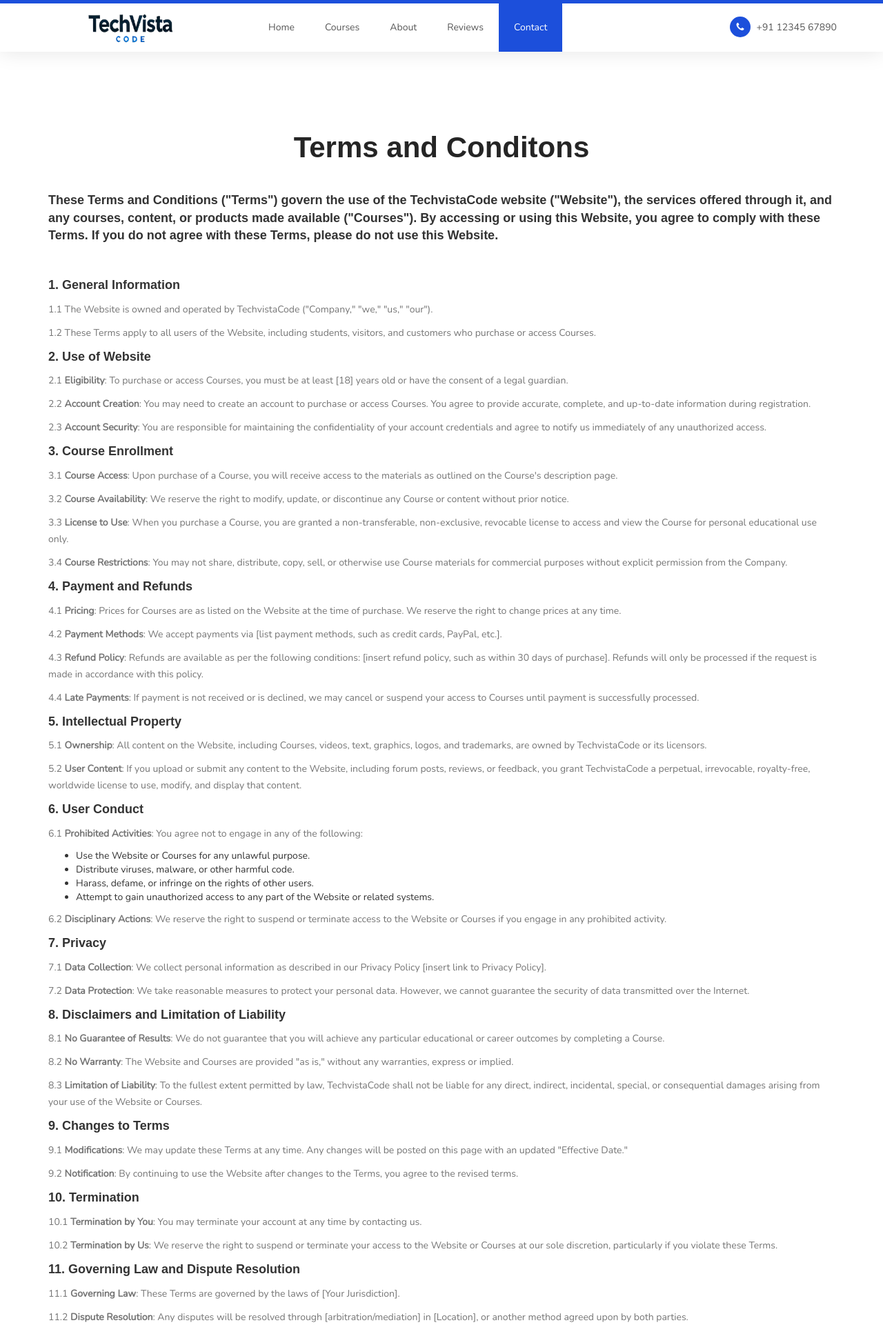
After one commit to Asad4540/TechVistaCode, a PHP site: page /Terms.html in a window 1280 px wide. The commit adds this page. Shown: the top 1921 px of the page at 69% size. Run offline with PHP 8.4, Linux system fonts and the light colour scheme; some web fonts are replaced.

Commit message:
about us and minor changes

```diff
--- /dev/null
+++ b/Terms.html
@@ -0,0 +1,289 @@
+<!DOCTYPE html>
+<html lang="en">
+
+<head>
+
+    <title>TechVista Code</title>
+
+    <meta charset="UTF-8">
+    <meta http-equiv="X-UA-Compatible" content="IE=Edge">
+    <meta name="description" content="">
+    <meta name="keywords" content="">
+    <meta name="author" content="">
+    <meta name="viewport" content="width=device-width, initial-scale=1, maximum-scale=1">
+
+    <link rel="stylesheet" href="css/bootstrap.min.css">
+    <link rel="stylesheet" href="css/font-awesome.min.css">
+    <link rel="stylesheet" href="css/owl.carousel.css">
+    <link rel="stylesheet" href="css/owl.theme.default.min.css">
+
+    <!-- MAIN CSS -->
+    <link rel="stylesheet" href="css/style.css">
+
+</head>
+
+<body id="top" data-spy="scroll" data-target=".navbar-collapse" data-offset="50">
+
+    <!-- PRE LOADER -->
+    <section class="preloader">
+        <div class="spinner">
+
+            <span class="spinner-rotate"></span>
+
+        </div>
+    </section>
+
+
+    <!-- MENU -->
+    <section class="navbar custom-navbar navbar-fixed-top" role="navigation">
+        <div class="container">
+
+            <div class="navbar-header">
+                <div>
+                    <button class="navbar-toggle" data-toggle="collapse" data-target=".navbar-collapse">
+                        <span class="icon icon-bar"></span>
+                        <span class="icon icon-bar"></span>
+                        <span class="icon icon-bar"></span>
+                    </button>
+                </div>
+                <div class="nav-brand-i">
+                    <!-- lOGO -->
+                    <!-- <a href="#" class="navbar-brand">TechVista Code</a> -->
+                    <img src="images/tvc-logo.png" style="width: 130px;height: 50px;margin-top: 12px;margin-left: 55px;"
+                        alt="">
+                </div>
+            </div>
+
+            <!-- MENU LINKS -->
+            <div class="collapse navbar-collapse">
+                <ul class="nav navbar-nav navbar-nav-first">
+                    <li><a href="index.html" class="smoothScroll">Home</a></li>
+                    <!-- <li><a href="#team" class="smoothScroll">Our Teachers</a></li> -->
+                    <li><a href="index.html #courses" class="smoothScroll">Courses</a></li>
+                    <li><a href="index.html #about" class="smoothScroll">About</a></li>
+                    <li><a href="index.html #testimonial" class="smoothScroll">Reviews</a></li>
+                    <li><a href="#contact" class="smoothScroll">Contact</a></li>
+
+                </ul>
+
+                <ul class="nav navbar-nav navbar-right">
+                    <li><a href="#"><i class="fa fa-phone"></i> +91 12345 67890</a></li>
+                </ul>
+            </div>
+
+        </div>
+    </section>
+
+    <section>
+        <div class="container">
+            <h1 style="text-align: center;">Terms and Conditons</h1>
+            <br>
+
+            <h4>These Terms and Conditions ("Terms") govern the use of the TechvistaCode website ("Website"), the
+                services offered through it, and any courses, content, or products made available ("Courses"). By
+                accessing or using this Website, you agree to comply with these Terms. If you do not agree with these
+                Terms, please do not use this Website.</p>
+                <br>
+
+                <h4>
+                    <h4>1. General Information</h4>
+                    <p>1.1 The Website is owned and operated by TechvistaCode ("Company," "we," "us," "our").</p>
+                    <p>1.2 These Terms apply to all users of the Website, including students, visitors, and customers
+                        who purchase or access Courses.</p>
+
+                    <h4>2. Use of Website</h4>
+                    <p>2.1 <strong>Eligibility</strong>: To purchase or access Courses, you must be at least [18] years
+                        old or have the consent of a legal guardian.</p>
+                    <p>2.2 <strong>Account Creation</strong>: You may need to create an account to purchase or access
+                        Courses. You agree to provide accurate, complete, and up-to-date information during
+                        registration.</p>
+                    <p>2.3 <strong>Account Security</strong>: You are responsible for maintaining the confidentiality of
+                        your account credentials and agree to notify us immediately of any unauthorized access.</p>
+
+                    <h4>3. Course Enrollment</h4>
+                    <p>3.1 <strong>Course Access</strong>: Upon purchase of a Course, you will receive access to the
+                        materials as outlined on the Course's description page.</p>
+                    <p>3.2 <strong>Course Availability</strong>: We reserve the right to modify, update, or discontinue
+                        any Course or content without prior notice.</p>
+                    <p>3.3 <strong>License to Use</strong>: When you purchase a Course, you are granted a
+                        non-transferable, non-exclusive, revocable license to access and view the Course for personal
+                        educational use only.</p>
+                    <p>3.4 <strong>Course Restrictions</strong>: You may not share, distribute, copy, sell, or otherwise
+                        use Course materials for commercial purposes without explicit permission from the Company.</p>
+
+                    <h4>4. Payment and Refunds</h4>
+                    <p>4.1 <strong>Pricing</strong>: Prices for Courses are as listed on the Website at the time of
+                        purchase. We reserve the right to change prices at any time.</p>
+                    <p>4.2 <strong>Payment Methods</strong>: We accept payments via [list payment methods, such as
+                        credit cards, PayPal, etc.].</p>
+                    <p>4.3 <strong>Refund Policy</strong>: Refunds are available as per the following conditions:
+                        [insert refund policy, such as within 30 days of purchase]. Refunds will only be processed if
+                        the request is made in accordance with this policy.</p>
+                    <p>4.4 <strong>Late Payments</strong>: If payment is not received or is declined, we may cancel or
+                        suspend your access to Courses until payment is successfully processed.</p>
+
+                    <h4>5. Intellectual Property</h4>
+                    <p>5.1 <strong>Ownership</strong>: All content on the Website, including Courses, videos, text,
+                        graphics, logos, and trademarks, are owned by TechvistaCode or its licensors.</p>
+                    <p>5.2 <strong>User Content</strong>: If you upload or submit any content to the Website, including
+                        forum posts, reviews, or feedback, you grant TechvistaCode a perpetual, irrevocable,
+                        royalty-free, worldwide license to use, modify, and display that content.</p>
+
+                    <h4>6. User Conduct</h4>
+                    <p>6.1 <strong>Prohibited Activities</strong>: You agree not to engage in any of the following:</p>
+                    <ul>
+                        <li>Use the Website or Courses for any unlawful purpose.</li>
+                        <li>Distribute viruses, malware, or other harmful code.</li>
+                        <li>Harass, defame, or infringe on the rights of other users.</li>
+                        <li>Attempt to gain unauthorized access to any part of the Website or related systems.</li>
+                    </ul>
+                    <p>6.2 <strong>Disciplinary Actions</strong>: We reserve the right to suspend or terminate access to
+                        the Website or Courses if you engage in any prohibited activity.</p>
+
+                    <h4>7. Privacy</h4>
+                    <p>7.1 <strong>Data Collection</strong>: We collect personal information as described in our Privacy
+                        Policy [insert link to Privacy Policy].</p>
+                    <p>7.2 <strong>Data Protection</strong>: We take reasonable measures to protect your personal data.
+                        However, we cannot guarantee the security of data transmitted over the Internet.</p>
+
+                    <h4>8. Disclaimers and Limitation of Liability</h4>
+                    <p>8.1 <strong>No Guarantee of Results</strong>: We do not guarantee that you will achieve any
+                        particular educational or career outcomes by completing a Course.</p>
+                    <p>8.2 <strong>No Warranty</strong>: The Website and Courses are provided "as is," without any
+                        warranties, express or implied.</p>
+                    <p>8.3 <strong>Limitation of Liability</strong>: To the fullest extent permitted by law,
+                        TechvistaCode shall not be liable for any direct, indirect, incidental, special, or
+                        consequential damages arising from your use of the Website or Courses.</p>
+
+                    <h4>9. Changes to Terms</h4>
+                    <p>9.1 <strong>Modifications</strong>: We may update these Terms at any time. Any changes will be
+                        posted on this page with an updated "Effective Date."</p>
+                    <p>9.2 <strong>Notification</strong>: By continuing to use the Website after changes to the Terms,
+                        you agree to the revised terms.</p>
+
+                    <h4>10. Termination</h4>
+                    <p>10.1 <strong>Termination by You</strong>: You may terminate your account at any time by
+                        contacting us.</p>
+                    <p>10.2 <strong>Termination by Us</strong>: We reserve the right to suspend or terminate your access
+                        to the Website or Courses at our sole discretion, particularly if you violate these Terms.</p>
+
+                    <h4>11. Governing Law and Dispute Resolution</h4>
+                    <p>11.1 <strong>Governing Law</strong>: These Terms are governed by the laws of [Your Jurisdiction].
+                    </p>
+                    <p>11.2 <strong>Dispute Resolution</strong>: Any disputes will be resolved through
+                        [arbitration/mediation] in [Location], or another method agreed upon by both parties.</p>
+
+                    <h4>12. Contact Information</h4>
+                    <p>For any questions or concerns regarding these Terms, please contact us at:</p>
+                    <p>TechvistaCode</p>
+                    <p>+91 1234567890</p>
+                    <p>inquires@techvistacode.com</p>
+
+
+
+
+
+
+        </div>
+    </section>
+
+ <!-- CONTACT -->
+    <section id="contact">
+        <div class="container">
+            <div class="row">
+
+                <div class="col-md-6 col-sm-12">
+                    <form id="contact-form" action="insert.php" role="form" method="POST">
+                        <div class="section-title">
+                            <h2>Contact us <small>we love conversations. let us talk!</small></h2>
+                        </div>
+
+                        <div class="col-md-12 col-sm-12">
+                            <input type="text" class="form-control" placeholder="Enter full name" name="name"
+                                required="">
+
+                            <input type="email" class="form-control" placeholder="Enter email address" name="email"
+                                required="">
+
+                            <input type="text" class="form-control" placeholder="Enter Contact No" name="contact"
+                                required="">
+
+                            <textarea class="form-control" rows="6" placeholder="Tell us about your message"
+                                name="message" required=""></textarea>
+                        </div>
+
+                        <div class="col-md-4 col-sm-12">
+                            <input type="submit" class="form-control" name="submit" value="Send Message">
+                        </div>
+
+                    </form>
+                </div>
+
+                <div class="col-md-6 col-sm-12">
+                    <div class="contact-image">
+                        <img src="images/Designer.png" class="img-responsive" alt="Smiling Two Girls">
+                    </div>
+                </div>
+
+            </div>
+        </div>
+    </section>
+
+
+    <!-- FOOTER -->
+    <footer id="footer">
+        <div class="container">
+            <div class="row">
+
+                <div class="col-md-4 col-sm-6">
+                    <div class="footer-info">
+                        <h2>Contact Info </h2>
+
+                        <div class="copyright-text">
+                            <p><a href="callto:+91 123456890">+91 12345 67890</a></p>
+                            <p><a href="mailto:inquires@techvistacode.com">inquires@techvistacode.com</a>
+                            </p>
+                        </div>
+                    </div>
+                </div>
+
+                <div class="col-md-4 col-sm-6">
+                    <div class="footer-info">
+                        <ul class="social-icon">
+                            <li><a href="#" class="fa fa-facebook-square" attr="facebook icon"></a></li>
+                            <li><a href="#" class="fa fa-twitter"></a></li>
+                            <li><a href="#" class="fa fa-instagram"></a></li>
+                        </ul>
+
+                        <div class="copyright-text">
+                            <p>Copyright &copy; 2024 <span><a href="https://techvistacode.com/">TechVista
+                                        Code</a></span></p>
+                            <p>Design: <a href="mailto:inquires@techvistacode.com">asadchaudhry02@gmail.com</a></p>
+                        </div>
+                    </div>
+                </div>
+
+                <div class="col-md-4 col-sm-12">
+                    <div class="footer-info">
+                        <h2>Quick Links</h2>
+                        <ul>
+                            <li><a href="./Terms.html">Terms & Conditions</a></li>
+                            <li><a href="./refund.html">Refund Policy</a></li>
+                        </ul>
+                    </div>
+                </div>
+
+            </div>
+        </div>
+    </footer>
+
+
+    <!-- SCRIPTS -->
+    <script src="js/jquery.js"></script>
+    <script src="js/bootstrap.min.js"></script>
+    <script src="js/owl.carousel.min.js"></script>
+    <script src="js/smoothscroll.js"></script>
+    <script src="js/custom.js"></script>
+</body>
+
+</html>
--- a/css/style.css
+++ b/css/style.css
@@ -8,7 +8,7 @@ https://templatemo.com/tm-516-known
 
 @import url('https://fonts.googleapis.com/css?family=Muli:300,700|Nunito');
 
-html{
+html {
   overflow-x: hidden;
 }
 
@@ -176,7 +176,7 @@ section {
 
 section2 {
   position: relative;
-  padding: 0px 0px 100px  0;
+  padding: 0px 0px 100px 0;
 }
 
 #team,
@@ -427,7 +427,7 @@ section2 {
   -----------------------------------------*/
 
 .feature-thumb {
-  border: 1px solid #f0f0f0;
+  border: 1px solid #869791;
   padding: 5em 3em;
 }
 
@@ -915,7 +915,7 @@ footer .social-icon {
   .about-info,
   .team-thumb,
   .footer-info {
-    margin-bottom: 50px;
+    margin-bottom: 30px;
   }
 
   .contact-image {
@@ -1003,6 +1003,19 @@ footer .social-icon {
   .contact-image {
     margin-top: 0;
   }
+
+  .feature-thumb {
+    padding: 1em 2em;
+  }
+
+  #courses .owl-theme .owl-nav {
+    margin-bottom: 50px;
+  }
+
+  .section-title {
+    padding-bottom: 0px;
+  }
+
 }
 
 @media only screen and (max-width: 480px) {
@@ -1068,3 +1081,10 @@ footer .social-icon {
   background-color: #280636;
   color: white;
 }
+
+
+@media only screen and (min-width: 992px) {
+  .abt-img {
+    padding-top: 30px;
+  }
+}
```
Also changed, not shown: index.html (+12 -122 lines), refund.html (added, +208 -0 lines), images/Abt-us.png (added).
